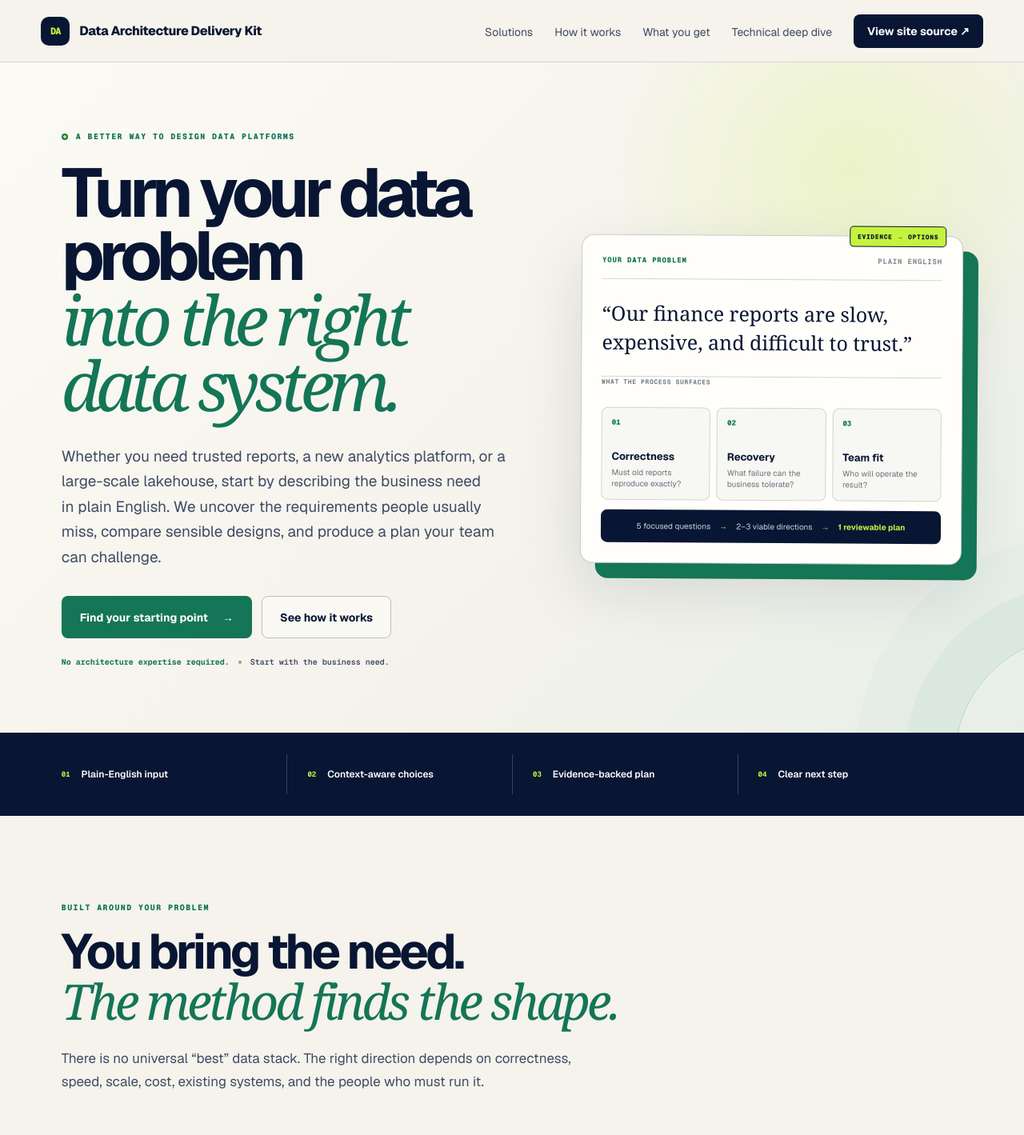
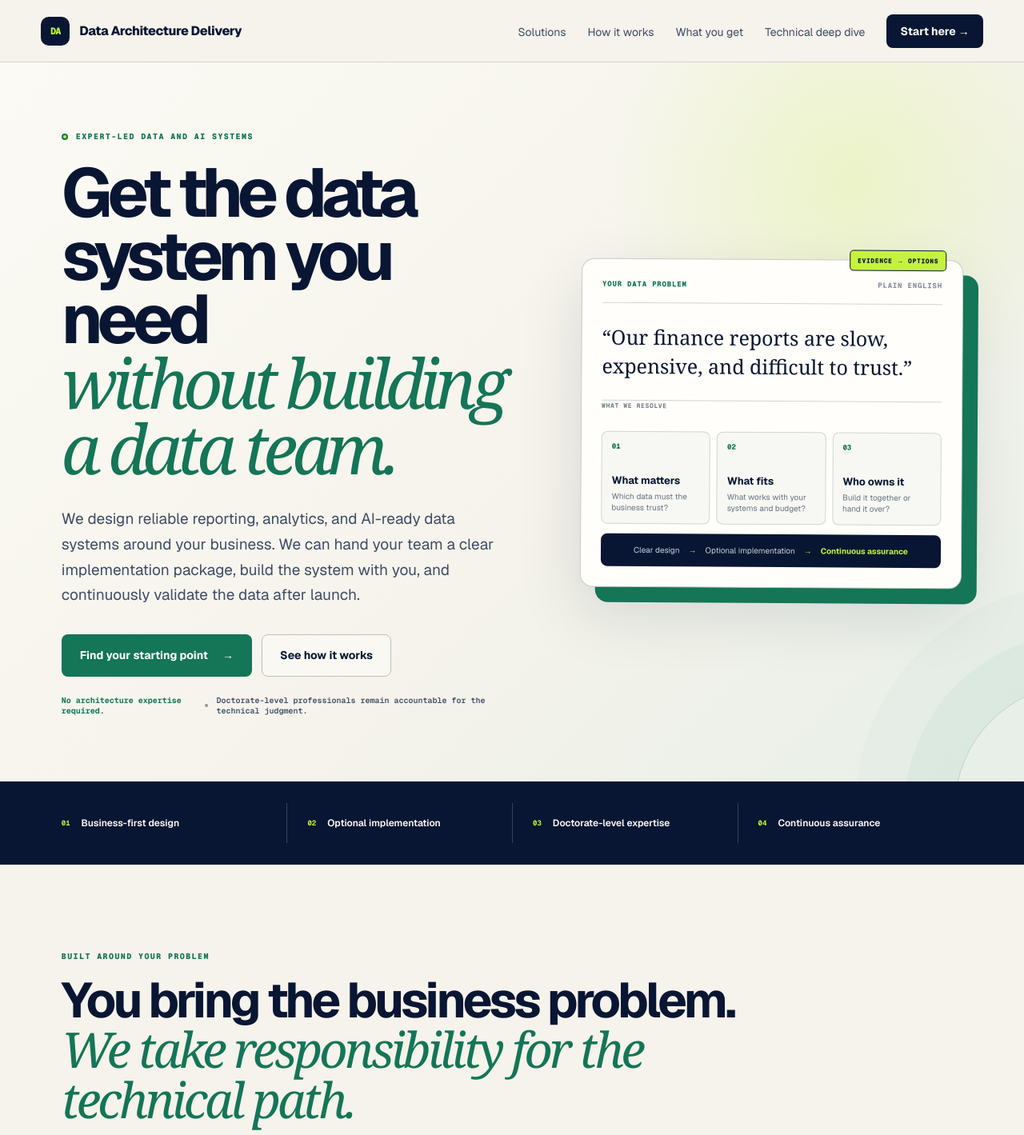
Before and after one commit to dr-birdkiwi/data-architecture-delivery-kit-site, a Next.js app: page / in a window 1280 px wide. Shown: the top 1419 px of the page at 80% size. Built offline with nearby package versions, Linux system fonts and the light colour scheme.

Commit message:
Reframe site around full lifecycle data delivery

```diff
--- a/app/components/SiteFooter.tsx
+++ b/app/components/SiteFooter.tsx
@@ -1,9 +1,9 @@
 export default function SiteFooter() {
   return (
     <footer className="site-footer">
-      <a className="brand footer-brand" href="/data-architecture-delivery-kit-site/"><span className="brand-mark">DA</span><span>Data Architecture Delivery Kit</span></a>
-      <p>Start with the business need. End with a plan people can challenge.</p>
-      <div><a href="/data-architecture-delivery-kit-site/offerings/">Method</a><a href="https://github.com/dr-birdkiwi/data-architecture-delivery-kit-site" target="_blank" rel="noreferrer">Site source ↗</a></div>
+      <a className="brand footer-brand" href="/data-architecture-delivery-kit-site/"><span className="brand-mark">DA</span><span>Data Architecture Delivery</span></a>
+      <p>Design, optional implementation, and continuous assurance—from doctorate-level data professionals.</p>
+      <div><a href="/data-architecture-delivery-kit-site/offerings/">Technical deep dive</a><a href="https://github.com/dr-birdkiwi/data-architecture-delivery-kit" target="_blank" rel="noreferrer">Public framework ↗</a></div>
     </footer>
   );
 }
--- a/app/components/SiteHeader.tsx
+++ b/app/components/SiteHeader.tsx
@@ -5,16 +5,14 @@ export default function SiteHeader({ current }: { current: Page }) {
     <header className="site-header landing-header">
       <a className="brand" href="/data-architecture-delivery-kit-site/" aria-label="Data Architecture Delivery Kit home">
         <span className="brand-mark">DA</span>
-        <span>Data Architecture Delivery Kit</span>
+        <span>Data Architecture Delivery</span>
       </a>
       <nav aria-label="Primary navigation">
         <a className={current === "solutions" ? "active" : ""} href="/data-architecture-delivery-kit-site/solutions/" aria-current={current === "solutions" ? "page" : undefined}>Solutions</a>
         <a className={current === "how" ? "active" : ""} href="/data-architecture-delivery-kit-site/how-it-works/" aria-current={current === "how" ? "page" : undefined}>How it works</a>
         <a className={current === "outcomes" ? "active" : ""} href="/data-architecture-delivery-kit-site/what-you-get/" aria-current={current === "outcomes" ? "page" : undefined}>What you get</a>
         <a className={current === "offerings" ? "active" : ""} href="/data-architecture-delivery-kit-site/offerings/" aria-current={current === "offerings" ? "page" : undefined}>Technical deep dive</a>
-        <a className="nav-cta" href="https://github.com/dr-birdkiwi/data-architecture-delivery-kit-site" target="_blank" rel="noreferrer">
-          View site source ↗
-        </a>
+        <a className="nav-cta" href="/data-architecture-delivery-kit-site/how-it-works/">Start here →</a>
       </nav>
     </header>
   );
--- a/app/layout.tsx
+++ b/app/layout.tsx
@@ -7,19 +7,19 @@ const geistMono = Geist_Mono({ variable: "--font-geist-mono", subsets: ["latin"]
 
 export const metadata: Metadata = {
     metadataBase: new URL("https://dr-birdkiwi.github.io/data-architecture-delivery-kit-site/"),
-    title: "Data Architecture Delivery Kit — Build the right data system",
-    description: "Turn a business data problem into context-aware architecture options and a reviewable implementation plan—without needing to be a data expert.",
+    title: "Data Architecture Delivery — Data systems without building a data team",
+    description: "Expert-led design, optional implementation, and continuous data validation for reliable reporting, analytics, and AI-ready data systems.",
     openGraph: {
-      title: "Turn your data problem into the right data system",
-      description: "From trusted reporting to scalable data platforms: plain-English needs in, context-aware options and a reviewable plan out.",
+      title: "Get the data system you need—without building a data team",
+      description: "Expert-led design, optional implementation, and continuous data validation for reliable reporting, analytics, and AI-ready data systems.",
       type: "website",
-      images: [{ url: "/data-architecture-delivery-kit-site/og.png", width: 1536, height: 1024, alt: "Data Architecture Delivery Kit" }],
+      images: [{ url: "/data-architecture-delivery-kit-site/og-service.png", width: 1536, height: 1024, alt: "Data Architecture Delivery" }],
     },
     twitter: {
       card: "summary_large_image",
-      title: "Turn your data problem into the right data system",
-      description: "From trusted reporting to scalable data platforms: plain-English needs in, context-aware options and a reviewable plan out.",
-      images: ["/data-architecture-delivery-kit-site/og.png"],
+      title: "Get the data system you need—without building a data team",
+      description: "Expert-led design, optional implementation, and continuous data validation for reliable reporting, analytics, and AI-ready data systems.",
+      images: ["/data-architecture-delivery-kit-site/og-service.png"],
     },
     icons: { icon: "/data-architecture-delivery-kit-site/favicon.svg" },
   };
--- a/app/offerings/page.tsx
+++ b/app/offerings/page.tsx
@@ -27,7 +27,7 @@ export default function ExpertPage() {
   return (
     <main>
       <SiteHeader current="offerings" />
-      <section className="page-hero expert-hero"><span className="kicker">TECHNICAL DEEP DIVE</span><h1>Architecture decisions<br /><em>that show their work.</em></h1><p>A verifier-first delivery method for turning evidence, constraints, and expert playbooks into bounded architecture choices, explicit findings, and human-reviewed plans.</p><div className="expert-principle"><span>AI proposes</span><i>→</i><span>Rules constrain</span><i>→</i><span>Tools verify</span><i>→</i><b>Humans approve</b></div></section>
+      <section className="page-hero expert-hero"><span className="kicker">TECHNICAL DEEP DIVE</span><h1>AI-speed delivery.<br /><em>Expert accountability.</em></h1><p>Doctorate-level data professionals use evidence, structured decision methods, automation, and deterministic checks to accelerate delivery without treating a model as the authority on correctness or production readiness.</p><div className="expert-principle"><span>AI proposes</span><i>→</i><span>Experts decide</span><i>→</i><span>Tools verify</span><i>→</i><b>Humans approve</b></div></section>
 
       <section className="method-section">
         <div className="section-intro"><span className="kicker">WHAT MAKES IT DIFFERENT</span><h2>More disciplined than an unconstrained AI answer.</h2><p>The model is useful for interpretation and generation. It is not treated as the authority on correctness, policy, evidence, or production readiness.</p></div>
@@ -49,9 +49,9 @@ export default function ExpertPage() {
         <div className="evidence-levels">{evidence.map(([number, title, body]) => <article key={number}><span>{number}</span><div><h3>{title}</h3><p>{body}</p></div></article>)}</div>
       </section>
 
-      <section className="benchmark-band"><div><span className="kicker light">EVALUATION, NOT THEATRE</span><h2>The kit is challenged against blind scenarios and counterfactuals.</h2></div><div><article><strong>Blind evidence</strong><p>Generation cannot access hidden expected decisions or findings.</p></article><article><strong>Counterfactual change</strong><p>Freshness, team capability, portability, and recovery requirements are mutated independently.</p></article><article><strong>Human adjudication</strong><p>Experienced reviewers may override the oracle and record why.</p></article></div></section>
+      <section className="benchmark-band"><div><span className="kicker light">EVALUATION, NOT THEATRE</span><h2>The delivery method is challenged against blind scenarios and counterfactuals.</h2></div><div><article><strong>Blind evidence</strong><p>Generation cannot access hidden expected decisions or findings.</p></article><article><strong>Counterfactual change</strong><p>Freshness, team capability, portability, and recovery requirements are mutated independently.</p></article><article><strong>Human adjudication</strong><p>Experienced reviewers may override the oracle and record why.</p></article></div></section>
 
-      <section className="repo-cta"><span>INSPECT THE SHOWCASE</span><h2>The public repository contains this website and its GitHub Pages deployment workflow.</h2><a className="button lime" href="https://github.com/dr-birdkiwi/data-architecture-delivery-kit-site" target="_blank" rel="noreferrer">View site source ↗</a></section>
+      <section className="repo-cta"><span>FOR TECHNICAL EVALUATORS</span><h2>Inspect the public delivery framework without exposing client-specific knowledge or evidence.</h2><a className="button lime" href="https://github.com/dr-birdkiwi/data-architecture-delivery-kit" target="_blank" rel="noreferrer">Open the public framework ↗</a></section>
       <SiteFooter />
     </main>
   );
--- a/app/page.tsx
+++ b/app/page.tsx
@@ -3,9 +3,9 @@ import SiteHeader from "./components/SiteHeader";
 
 const solutionPreview = [
   ["Trusted reporting", "Make important reports explainable, reproducible, and easier to trust."],
-  ["Analytics foundation", "Give teams reliable answers without building more platform than they can operate."],
+  ["Data foundation for AI", "Make company data usable, governed, and ready for practical AI applications."],
   ["Platform modernization", "Move away from fragile or expensive systems without a risky big-bang rewrite."],
-  ["Lakehouse at scale", "Balance openness, performance, governance, and operating reality at high volume."],
+  ["Continuous data assurance", "Keep critical data accurate, fresh, and explainable after delivery."],
 ];
 
 export default function LandingPage() {
@@ -15,41 +15,41 @@ export default function LandingPage() {
 
       <section className="home-hero">
         <div className="hero-copy">
-          <div className="eyebrow"><span /> A better way to design data platforms</div>
-          <h1>Turn your data problem<br /><em>into the right data system.</em></h1>
-          <p>Whether you need trusted reports, a new analytics platform, or a large-scale lakehouse, start by describing the business need in plain English. We uncover the requirements people usually miss, compare sensible designs, and produce a plan your team can challenge.</p>
+          <div className="eyebrow"><span /> Expert-led data and AI systems</div>
+          <h1>Get the data system you need<br /><em>without building a data team.</em></h1>
+          <p>We design reliable reporting, analytics, and AI-ready data systems around your business. We can hand your team a clear implementation package, build the system with you, and continuously validate the data after launch.</p>
           <div className="actions">
             <a className="button primary" href="/data-architecture-delivery-kit-site/solutions/">Find your starting point <span>→</span></a>
             <a className="button ghost" href="/data-architecture-delivery-kit-site/how-it-works/">See how it works</a>
           </div>
-          <div className="micro-proof"><b>No architecture expertise required.</b><span /> Start with the business need.</div>
+          <div className="micro-proof"><b>No architecture expertise required.</b><span /> Doctorate-level professionals remain accountable for the technical judgment.</div>
         </div>
 
         <div className="decision-preview" aria-label="Example of a plain-English request becoming a focused architecture review">
           <div className="preview-top"><span>YOUR DATA PROBLEM</span><b>PLAIN ENGLISH</b></div>
           <blockquote>“Our finance reports are slow, expensive, and difficult to trust.”</blockquote>
-          <div className="preview-divider"><span>WHAT THE PROCESS SURFACES</span></div>
+          <div className="preview-divider"><span>WHAT WE RESOLVE</span></div>
           <div className="missed-grid">
-            <article><i>01</i><strong>Correctness</strong><small>Must old reports reproduce exactly?</small></article>
-            <article><i>02</i><strong>Recovery</strong><small>What failure can the business tolerate?</small></article>
-            <article><i>03</i><strong>Team fit</strong><small>Who will operate the result?</small></article>
+            <article><i>01</i><strong>What matters</strong><small>Which data must the business trust?</small></article>
+            <article><i>02</i><strong>What fits</strong><small>What works with your systems and budget?</small></article>
+            <article><i>03</i><strong>Who owns it</strong><small>Build it together or hand it over?</small></article>
           </div>
-          <div className="preview-result"><span>5 focused questions</span><i>→</i><span>2–3 viable directions</span><i>→</i><b>1 reviewable plan</b></div>
+          <div className="preview-result"><span>Clear design</span><i>→</i><span>Optional implementation</span><i>→</i><b>Continuous assurance</b></div>
         </div>
       </section>
 
       <section className="promise-strip" aria-label="Core product promise">
-        <div><span>01</span><strong>Plain-English input</strong></div>
-        <div><span>02</span><strong>Context-aware choices</strong></div>
-        <div><span>03</span><strong>Evidence-backed plan</strong></div>
-        <div><span>04</span><strong>Clear next step</strong></div>
+        <div><span>01</span><strong>Business-first design</strong></div>
+        <div><span>02</span><strong>Optional implementation</strong></div>
+        <div><span>03</span><strong>Doctorate-level expertise</strong></div>
+        <div><span>04</span><strong>Continuous assurance</strong></div>
       </section>
 
       <section className="home-section solutions-preview">
         <div className="section-intro">
           <span className="kicker">BUILT AROUND YOUR PROBLEM</span>
-          <h2>You bring the need.<br /><em>The method finds the shape.</em></h2>
-          <p>There is no universal “best” data stack. The right direction depends on correctness, speed, scale, cost, existing systems, and the people who must run it.</p>
+          <h2>You bring the business problem.<br /><em>We take responsibility for the technical path.</em></h2>
+          <p>You do not need to choose a warehouse, database, or AI stack. We translate the outcome you need into a design that fits your systems, risks, budget, and operating reality.</p>
         </div>
         <div className="solution-preview-grid">
           {solutionPreview.map(([title, body], index) => <a href="/data-architecture-delivery-kit-site/solutions/" key={title}><span>{String(index + 1).padStart(2, "0")}</span><h3>{title}</h3><p>{body}</p><b>Explore solution →</b></a>)}
@@ -67,8 +67,8 @@ export default function LandingPage() {
 
       <section className="home-cta">
         <span>FROM VAGUE NEED TO CLEAR NEXT STEP</span>
-        <h2>See how the decisions come together.</h2>
-        <div className="actions centered"><a className="button lime" href="/data-architecture-delivery-kit-site/solutions/">Explore solutions →</a><a className="text-link" href="/data-architecture-delivery-kit-site/how-it-works/">See how it works</a></div>
+        <h2>See where we can remove the data burden.</h2>
+        <div className="actions centered"><a className="button lime" href="/data-architecture-delivery-kit-site/solutions/">Explore solutions →</a><a className="text-link" href="/data-architecture-delivery-kit-site/how-it-works/">See the engagement</a></div>
       </section>
 
       <SiteFooter />
```
Also changed, not shown: app/how-it-works/page.tsx (+9 -8 lines), app/solutions/page.tsx (+8 -7 lines), app/what-you-get/page.tsx (+10 -10 lines), public/og-service.png (added).
